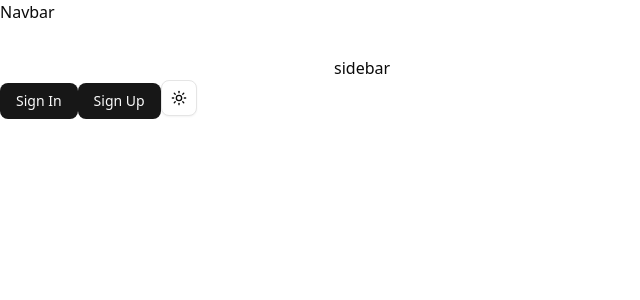
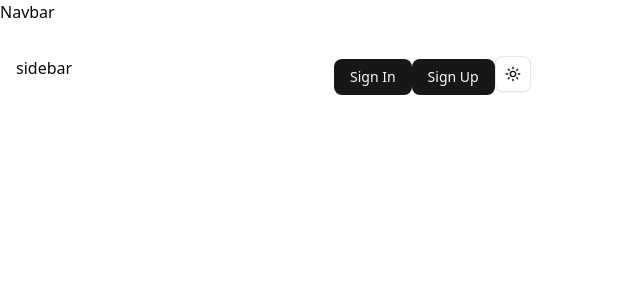
Before and after one commit to berkcantelseren/Pixerly, a Next.js app: page / in a window 1280 px wide. Shown: the top 300 px of the page, without its empty margins (0-640 px from the left). Built offline with nearby package versions, Linux system fonts and the light colour scheme; no server answers.

Commit message:
layout finished

```diff
--- a/src/app/layout.tsx
+++ b/src/app/layout.tsx
@@ -33,15 +33,15 @@ export default function RootLayout({
           >
             <div className="min-h-screen">
               <Navbar />
+
               <main className="py-8">
-                {/* center content  */}
+                {/* container to center the content */}
                 <div className="max-w-7xl mx-auto px-4">
                   <div className="grid grid-cols-1 lg:grid-cols-12 gap-6">
-                    <div className="hidden lg:block lg:col-span-3"></div>
-                    sidebar
+                    <div className="hidden lg:block lg:col-span-3">sidebar</div>
+                    <div className="lg:col-span-9">{children}</div>
                   </div>
                 </div>
-                {children}
               </main>
             </div>
           </ThemeProvider>
```
